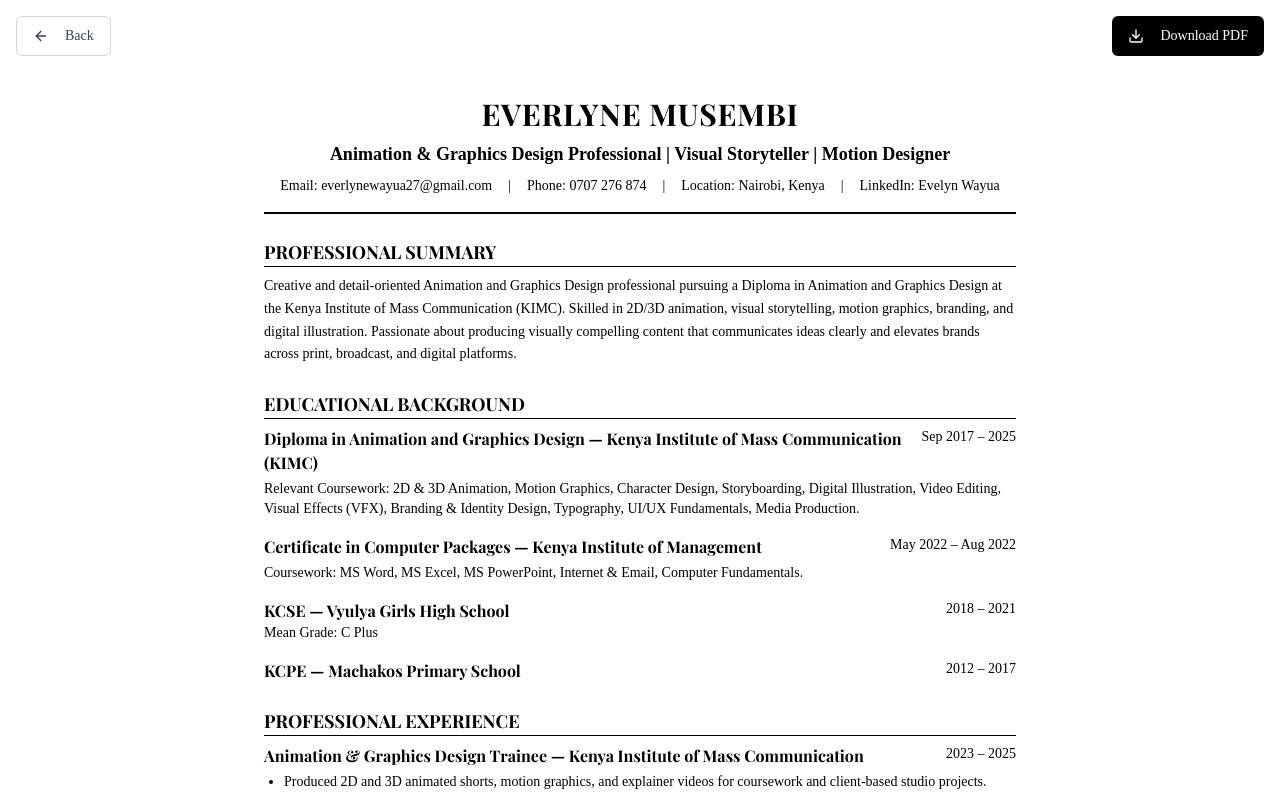
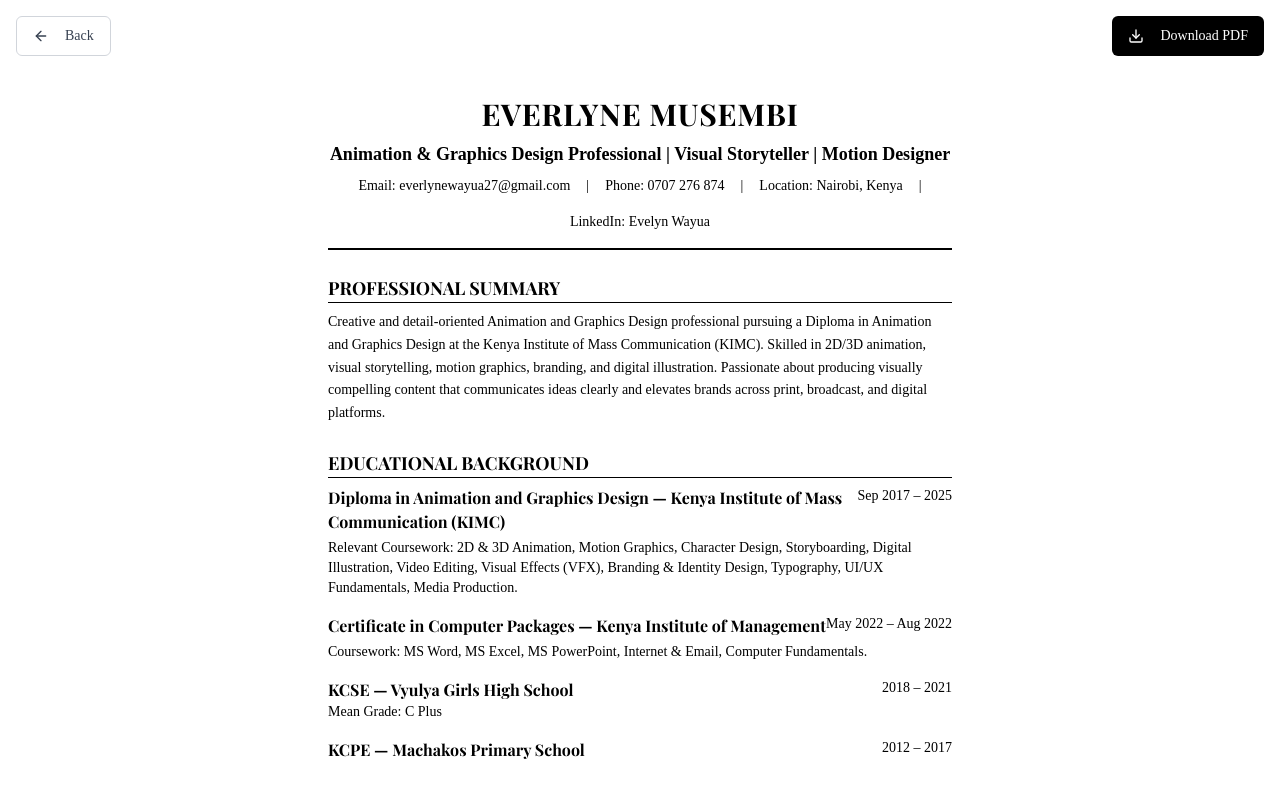
Before and after one commit to fredrickkitonyi016/fredrick-folio-forge, a React (Vite) app: page /resume/everlyne in a window 1280 px wide. Shown: the top 792 px of the page. Built offline with nearby package versions, Linux system fonts and the light colour scheme; the HTML template or start-up script is replaced by a standard one.

Commit message:
Changes
Co-authored-by: fredrickkitonyi016 <167572580+fredrickkitonyi016@users.noreply.github.com>

```diff
--- a/src/pages/ResumeEverlyne.tsx
+++ b/src/pages/ResumeEverlyne.tsx
@@ -24,7 +24,7 @@ const ResumeEverlyne = () => {
       </div>
 
       {/* Resume Content - ATS Optimized */}
-      <div className="max-w-[8.5in] mx-auto px-4 sm:px-8 py-12 print:py-0 print:px-[0.5in] print:max-w-none">
+      <div className="word-doc max-w-[8.5in] mx-auto px-4 sm:px-[1in] py-12 print:py-0 print:px-[1in] print:max-w-none">
         {/* Header */}
         <header className="text-center border-b-2 border-black pb-4 mb-6 mt-12 print:mt-0">
           <h1 className="text-3xl font-bold uppercase tracking-wide mb-2">Everlyne Musembi</h1>
```
